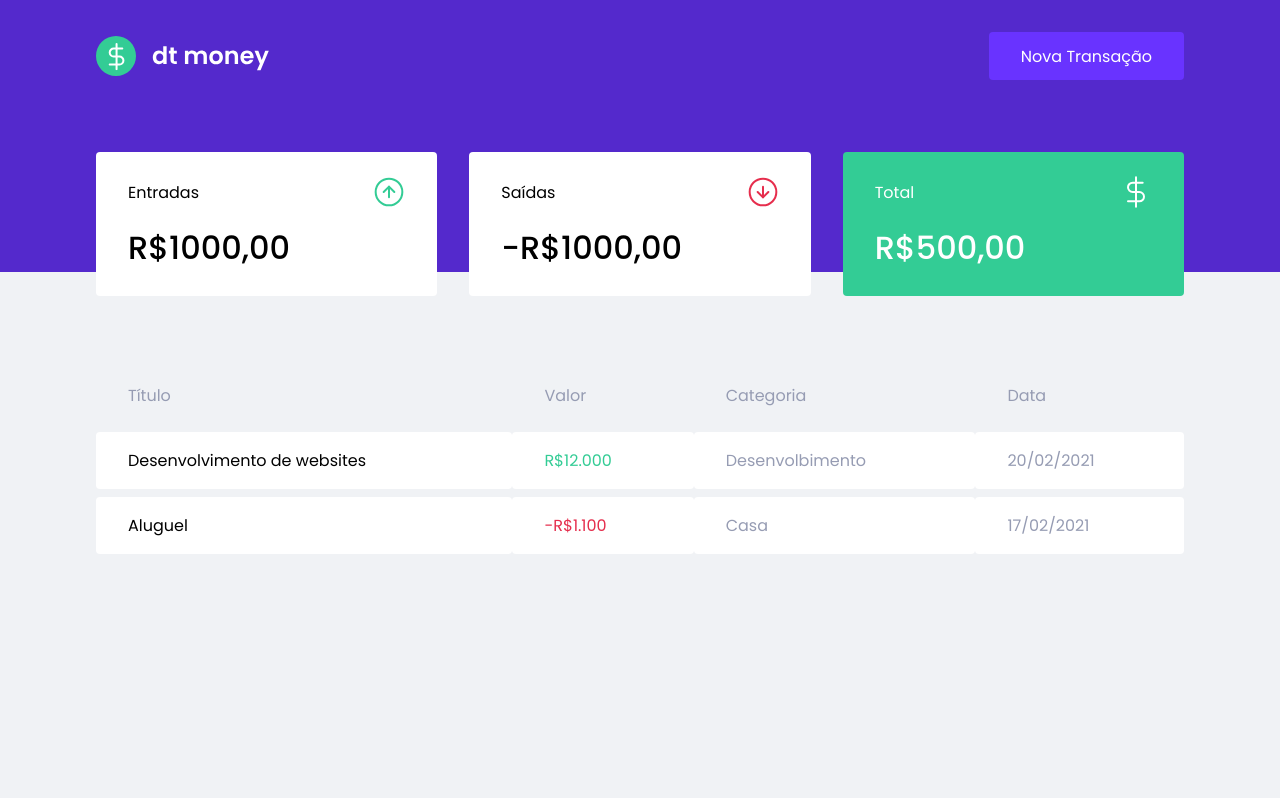
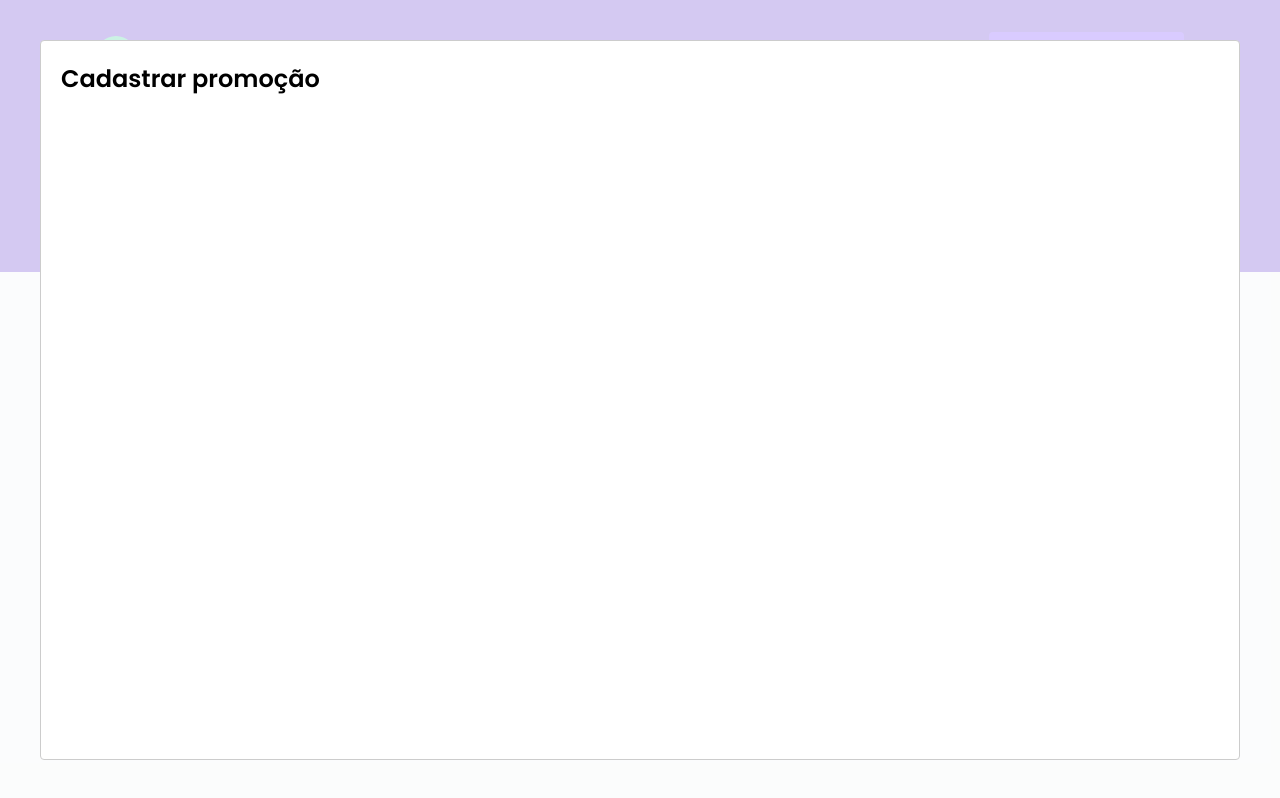
Before and after one commit to thiago-dev-front/dtmoney, a React (Create React App) app: page / in a window 1280 px wide. Both pictures are taken after a click on the button "Nova Transação". Built offline with nearby package versions, Linux system fonts and the light colour scheme; no server answers; what miragejs would draw is missing.

Commit message:
Subida Moddal

```diff
--- a/package.json
+++ b/package.json
@@ -7,6 +7,7 @@
     "miragejs": "^0.1.41",
     "react": "^17.0.2",
     "react-dom": "^17.0.2",
+    "react-modal": "^3.12.1",
     "react-scripts": "4.0.3",
     "styled-components": "^5.2.1",
     "web-vitals": "^1.0.1"
@@ -19,6 +20,7 @@
     "@types/node": "^12.0.0",
     "@types/react": "^17.0.0",
     "@types/react-dom": "^17.0.0",
+    "@types/react-modal": "^3.12.0",
     "@types/styled-components": "^5.1.9",
     "typescript": "^4.3.0-dev.20210329"
   },
--- a/src/App.tsx
+++ b/src/App.tsx
@@ -1,13 +1,32 @@
-import * as React from 'react';
+
 import { GlobalStyle } from './styles/global';
-import {Header} from './components/Header'
-import {Dashboard} from './components/Dashboard'
+import Modal from 'react-modal';
+import {Header} from './components/Header';
+import {Dashboard} from './components/Dashboard';
+import { useState } from 'react';
+import {NewTransactionModal} from './components/NewTransactionModal';
 
+ Modal.setAppElement('#root')
  export function App() {
+
+  const [isNewTransactionModalOpen, setIsNewTrasactionModalOpen ] = useState(false);
+
+  function handleOpenNewTrasactionModal() {
+    setIsNewTrasactionModalOpen(true)
+  }
+
+  function handleCloseNewTrasactionModal() {
+    setIsNewTrasactionModalOpen(false)
+  }
+
   return (
     <>
-    <Header />
+    <Header onOpenNewTransactionModal={handleOpenNewTrasactionModal}/>
     <Dashboard />
+    <NewTransactionModal
+     isOpen={isNewTransactionModalOpen}
+     onRequestClose={handleCloseNewTrasactionModal}
+     />
     <GlobalStyle />
     </>
   );
--- a/src/components/Header/index.tsx
+++ b/src/components/Header/index.tsx
@@ -1,15 +1,22 @@
-import React from "react";
+
 import logoImg from "../../assets/logo.svg";
 import {Container, Content} from "./styles"
 
-export function Header() {
+
+interface HeaderProps {
+  onOpenNewTransactionModal: () => void;
+}
+
+export function Header({onOpenNewTransactionModal} : HeaderProps) {
+
   return (
     <Container>
       <Content>
       <img src={logoImg} alt="dt money"/>
-      <button type="button">
+      <button type="button" onClick={onOpenNewTransactionModal}>
         Nova Transação
       </button>
+
       </Content>
     </Container>
   )
--- /dev/null
+++ b/src/components/NewTransactionModal/index.tsx
@@ -0,0 +1,13 @@
+import Modal from "react-modal"
+
+interface NewTransactionModalProps {
+  isOpen: boolean;
+  onRequestClose: () => void;
+}
+export function NewTransactionModal({isOpen,onRequestClose }: NewTransactionModalProps) {
+  return (
+    <Modal isOpen={isOpen} onRequestClose={onRequestClose}>
+    <h2>Cadastrar promoção</h2>
+</Modal>
+  )
+}
--- /dev/null
+++ b/src/components/NewTransactionModal/styles.ts
@@ -0,0 +1,3 @@
+import styled from 'styled-components'
+
+export const Container = styled.div``
```
Also changed, not shown: 1 other file (tests, documents, lock files or other folders).
